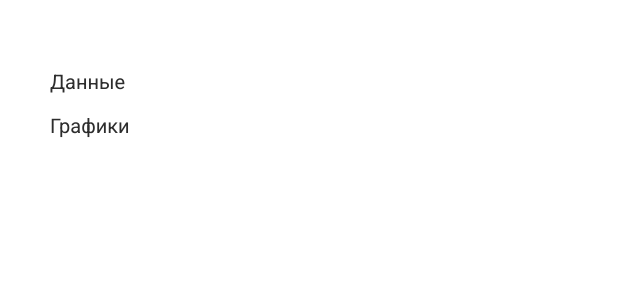
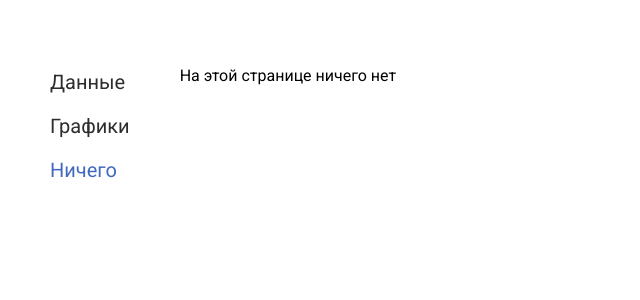
Before and after one commit to VladaBelaya/team-project, an Angular app: page /nothing in a window 1280 px wide. Before the commit this address led to /. Shown: the top 300 px of the page, without its empty margins (0-640 px from the left). Built offline with nearby package versions, Linux system fonts and the light colour scheme.

Commit message:
Add nothing component for testing

```diff
--- a/src/app/app-routing.module.ts
+++ b/src/app/app-routing.module.ts
@@ -1,20 +1,26 @@
-import {NgModule} from '@angular/core';
-import {RouterModule, Routes} from '@angular/router';
+import { NgModule } from '@angular/core';
+import { RouterModule, Routes } from '@angular/router';
+import { NothingComponent } from './nothing/nothing.component';
 
 const routes: Routes = [
   {
     path: 'table',
-    loadChildren: () => import('./table/table.module').then(m => m.TableModule)
+    loadChildren: () =>
+      import('./table/table.module').then((m) => m.TableModule),
   },
   {
     path: 'charts',
-    loadChildren: () => import('./charts/charts.module').then(m => m.ChartsModule)
+    loadChildren: () =>
+      import('./charts/charts.module').then((m) => m.ChartsModule),
+  },
+  {
+    path: 'nothing',
+    component: NothingComponent,
   },
 ];
 
 @NgModule({
   imports: [RouterModule.forRoot(routes)],
-  exports: [RouterModule]
+  exports: [RouterModule],
 })
-export class AppRoutingModule {
-}
+export class AppRoutingModule {}
--- a/src/app/app.component.html
+++ b/src/app/app.component.html
@@ -3,7 +3,8 @@
     <nav class="nav">
       <a routerLink="/table" routerLinkActive="active">Данные</a>
       <a routerLink="/charts" routerLinkActive="active">Графики</a>
+      <a routerLink="/nothing" routerLinkActive="active">Ничего</a>
     </nav>
   </aside>
- <router-outlet></router-outlet>
+  <router-outlet></router-outlet>
 </div>
--- a/src/app/app.module.ts
+++ b/src/app/app.module.ts
@@ -13,9 +13,10 @@ import { ChartsComponent } from './charts/charts.component';
 import { TableModule } from './table/table.module';
 import { ChartsModule } from './charts/charts.module';
 import { MAT_DATE_LOCALE } from '@angular/material/core';
+import { NothingComponent } from './nothing/nothing.component';
 
 @NgModule({
-  declarations: [AppComponent],
+  declarations: [AppComponent, NothingComponent],
   imports: [
     BrowserAnimationsModule,
     AppRoutingModule,
--- /dev/null
+++ b/src/app/nothing/nothing.component.ts
@@ -0,0 +1,8 @@
+import { Component } from '@angular/core';
+
+@Component({
+  selector: 'app-nothing',
+  template: ` <p>На этой странице ничего нет</p> `,
+  styles: [],
+})
+export class NothingComponent {}
```
